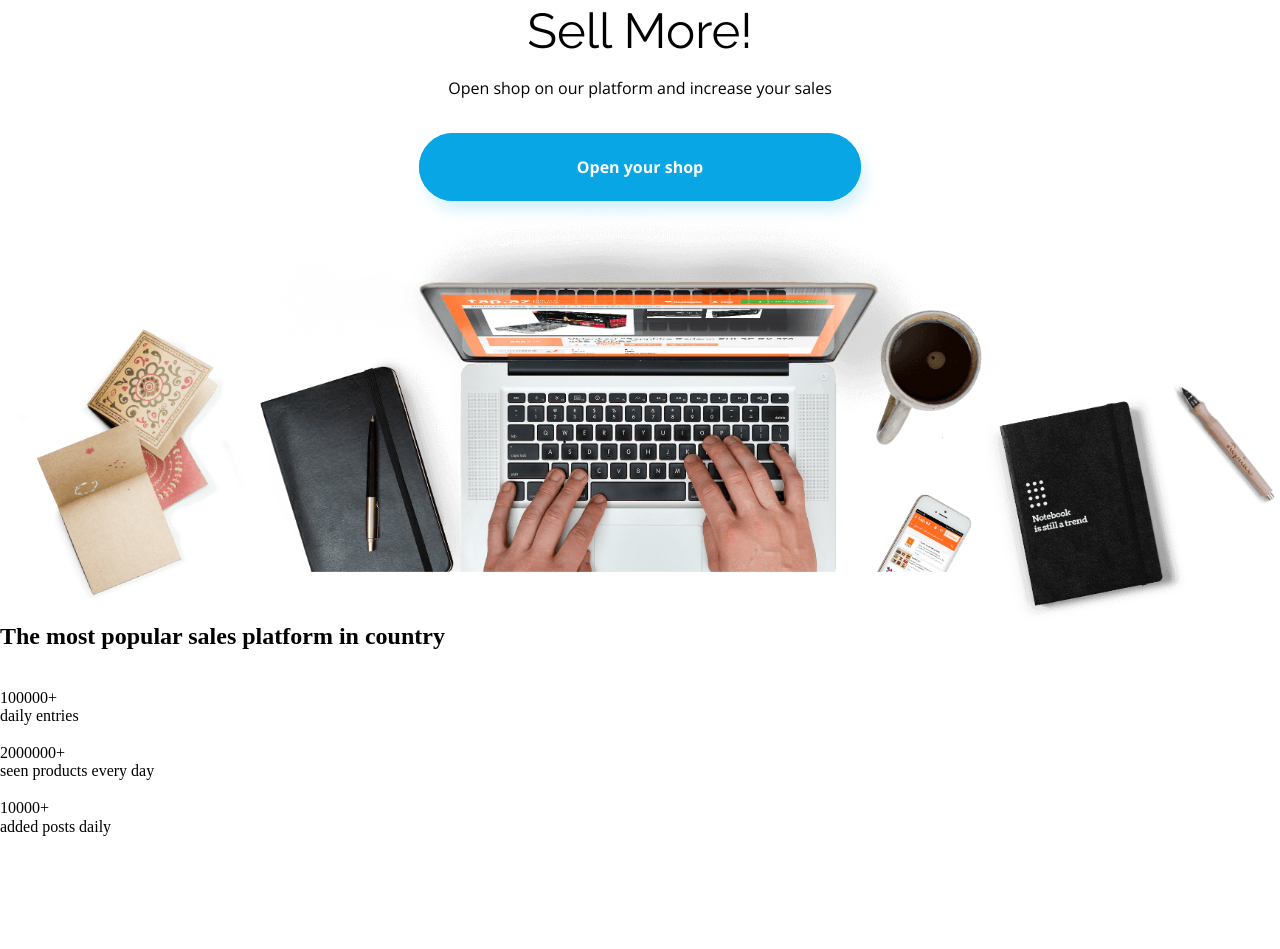
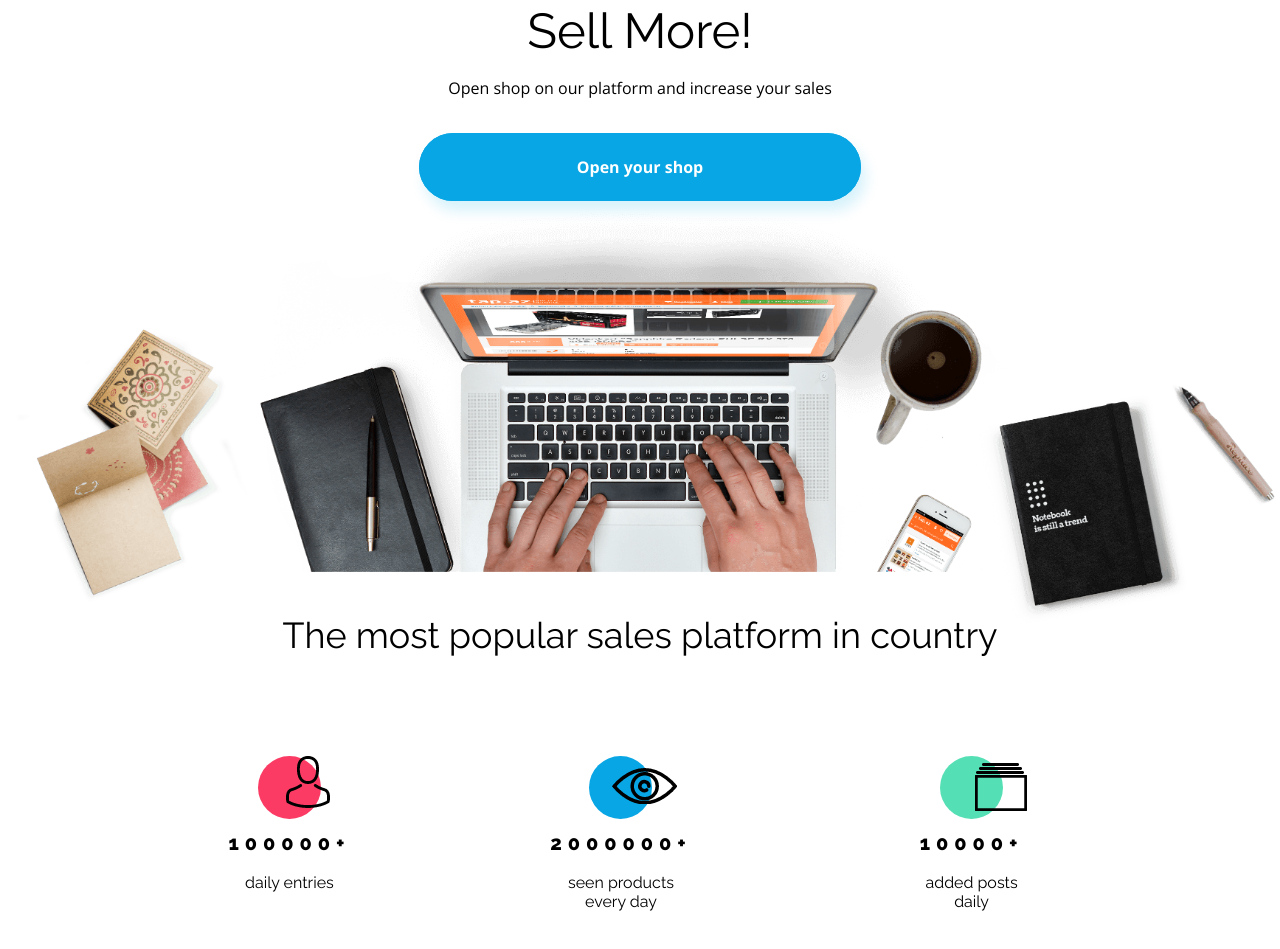
Before and after one commit to PaulinaKaczo/best_shop, a plain HTML site: page index.html in a window 1280 px wide. Shown: the part 197-1146 px from the top of the page. Before the commit the page ends 1033 px from the top, so only its background shows below. Drawn offline with nearby package versions, Linux system fonts and the light colour scheme.

Commit message:
add statistics section

```diff
--- a/index.html
+++ b/index.html
@@ -52,21 +52,21 @@
             <div class="statistics__box">
                 <div class="statistics__single">
                     <div class="statistics__circle">
-                        <img src="" alt="" class="statistics__img">
+                        <img src="./src/images/Person.png" alt="Person" class="statistics__img">
                     </div>
                     <div class="statistics__number">100000+</div>
                     <div class="statistics__description">daily entries</div>
                 </div>
                 <div class="statistics__single">
                     <div class="statistics__circle">
-                        <img src="" alt="" class="statistics__img">
+                        <img src="./src/images/Eye.png" alt="Eye" class="statistics__img">
                     </div>
                     <div class="statistics__number">2000000+</div>
                     <div class="statistics__description">seen products every day</div>
                 </div>
                 <div class="statistics__single">
                     <div class="statistics__circle">
-                        <img src="" alt="" class="statistics__img">
+                        <img src="./src/images/Catalog.png" alt="Catalog" class="statistics__img">
                     </div>
                     <div class="statistics__number">10000+</div>
                     <div class="statistics__description">added posts daily</div>
--- a/src/css/styles.css
+++ b/src/css/styles.css
@@ -16,7 +16,6 @@ a {
 .container {
     width: 100%;
     min-height: 100vh;
-    height: 100%;
     top: 0;
 
 }
@@ -43,8 +42,8 @@ a {
 }
 
 .img_bg {
-    max-width: 100%;
-    max-height: 100%;
+    width: 100%;
+    height: auto;
     background-size: cover;
     background-position: center;
     margin-top: 0.9375rem;
@@ -135,30 +134,105 @@ a {
     margin-top: 0;
     margin-bottom: calc(2.375rem + 1.375rem);
 }
+
 .hero .hero__link {
 }
 
-
-
+/*statistic section*/
 
 .statistics {
+    width: 100%;
 }
 
-.statistics__container {}
-.statistics .statistics__title {}
-.statistics .statistics__box {}
+.statistics__container {
+    max-width: 51.45rem;
+    margin-top: 0.75rem;
+    margin-bottom: 7.5625rem;
+    margin-inline: auto;
 
-.statistics__single {}
+}
 
-.statistics__single:first-child .statistics__circle {}
-.statistics__single:first-child .statistics__img {}
+.statistics .statistics__title {
+    font-family: 'Raleway', sans-serif;
+    font-weight: 400;
+    font-size: 2.25rem;
+    text-align: center;
+    margin-top: 0;
+    margin-bottom: 6.25rem;
+}
 
-.statistics__single:nth-child(2) .statistics__circle {}
-.statistics__single:nth-child(2) .statistics__img {}
+.statistics .statistics__box {
+    display: flex;
+    justify-content: space-between;
+}
 
-.statistics__single:last-child .statistics__circle {}
-.statistics__single:last-child .statistics__img {}
+.statistics__single {
+    max-width: 10rem;
+    display: flex;
+    flex-direction: column;
+    justify-content: flex-start;
+    align-items: center;
+    text-align: center;
+}
 
-.statistics__single .statistics__number {}
+.statistics__single:first-child .statistics__circle {
+    width: 3.9375rem;
+    height: 3.9375rem;
+    background-color: #FB3B64;
+    border-radius: 50px;
+}
 
-.statistics__single .statistics__description {}
+.statistics__single .statistics__circle {
+    position: relative;
+}
+
+.statistics__single .statistics__img {
+    position: absolute;
+}
+
+.statistics__single:first-child .statistics__img {
+    top: 0;
+    left: 45%;
+}
+
+.statistics__single:nth-child(2) .statistics__circle {
+    width: 3.9375rem;
+    height: 3.9375rem;
+    background-color: #08A6E4;
+    border-radius: 50px;
+}
+
+.statistics__single:nth-child(2) .statistics__img {
+    top: 12px;
+    left: 35%;
+}
+
+.statistics__single:last-child .statistics__circle {
+    width: 3.9375rem;
+    height: 3.9375rem;
+    background-color: #55DFB4;
+    border-radius: 50px;
+}
+
+.statistics__single:last-child .statistics__img {
+    top: 7px;
+    left: 35px;
+}
+
+.statistics__single .statistics__number {
+    font-family: "Raleway", sans-serif;
+    font-weight: 800;
+    font-size: 1.25rem;
+    letter-spacing: 5.96px;
+    margin-top: 0.8125rem;
+}
+
+.statistics__single .statistics__description {
+    font-family: "Raleway", sans-serif;
+    font-weight: 400;
+    font-size: 1rem;
+    margin-top: 1.1875rem;
+    padding-inline: 15px;
+}
+
+/*benefits section*/
```
